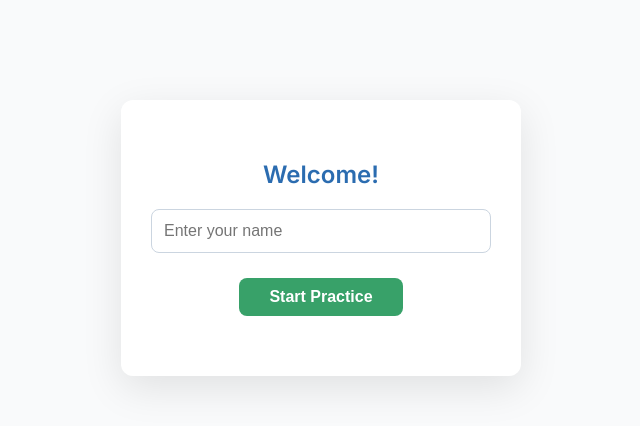
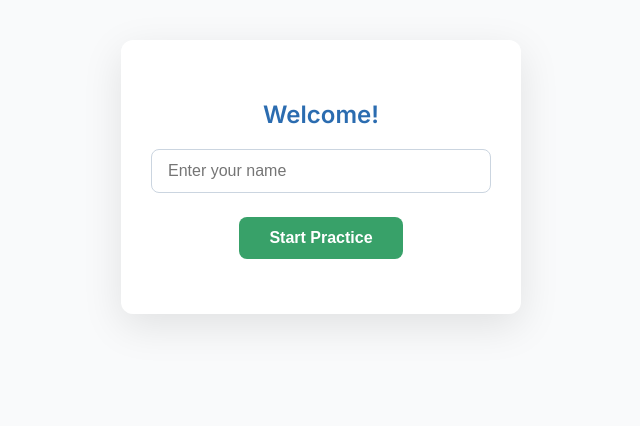
Before and after one commit to JoshKamal/FOCS-MCQ-BASE, a plain HTML site: page index.html in a window 1280 px wide. Shown: the whole page, without its empty margins (319-959 px from the left). Drawn offline with Linux system fonts and the light colour scheme.

Commit message:
Update index.html

```diff
--- a/index.html
+++ b/index.html
@@ -425,11 +425,11 @@
   </style>
 </head>
 <body>
-	<div id="auth-section" style="max-width: 400px; margin: 60px auto; text-align: center;">
+	<div id="auth-section">
     <h2>Welcome!</h2>
-    <input id="username-input" type="text" placeholder="Enter your name" style="padding: 12px; width: 100%; margin-bottom: 15px;" />
-    <button onclick="loginUser()" style="padding: 10px 20px;">Start Practice</button>
-    <div id="auth-status" style="margin-top: 20px; font-weight: bold;"></div>
+    <input id="username-input" type="text" placeholder="Enter your name" />
+    <button onclick="loginUser()">Start Practice</button>
+    <div id="auth-status"></div>
   </div>
 <div id="app-container" style="display: none;">
   <h1>FOCS Synoptic MCQ Practice</h1>
```
